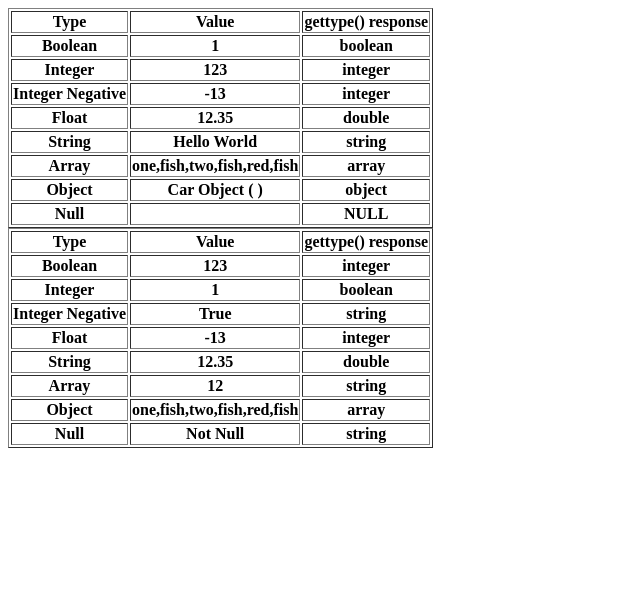
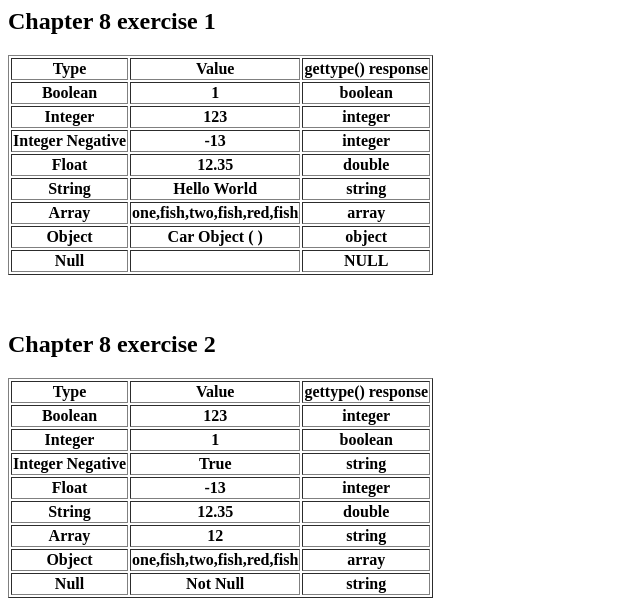
Before and after one commit to elijrucker/phpDevelopment, a PHP site: page /php_development/chapter8/types.php in a window 1280 px wide. Shown: the top 598 px of the page, without its empty margins (0-640 px from the left). Run offline with PHP 8.4, Linux system fonts and the light colour scheme; lists and menus that the app fills with data are empty.

Commit message:
Chaper 8 exercises completed

```diff
--- a/php_development/chapter8/types.php
+++ b/php_development/chapter8/types.php
@@ -3,6 +3,7 @@
         <title>PHP Web Development with MySQL - Chapter 8</title>
     </head>
     <body>
+        <h2>Chapter 8 exercise 1</h2>
         <?php
         // Ch8e1 - Write and run the code in Listing 8.4 using 'gettype()'
 
@@ -65,7 +66,8 @@
                 <th><?= gettype($null); ?></th>
             </tr>
         </table>
-
+        <br/><br/>
+        <h2>Chapter 8 exercise 2</h2>
         <?php
         // Ch8e2 - Change variable values and run again, compare output for changes
         class Automobile {}
```
Also changed, not shown: php_development/chapter8/phpWebDev_Ch8Exercises.png (added).
